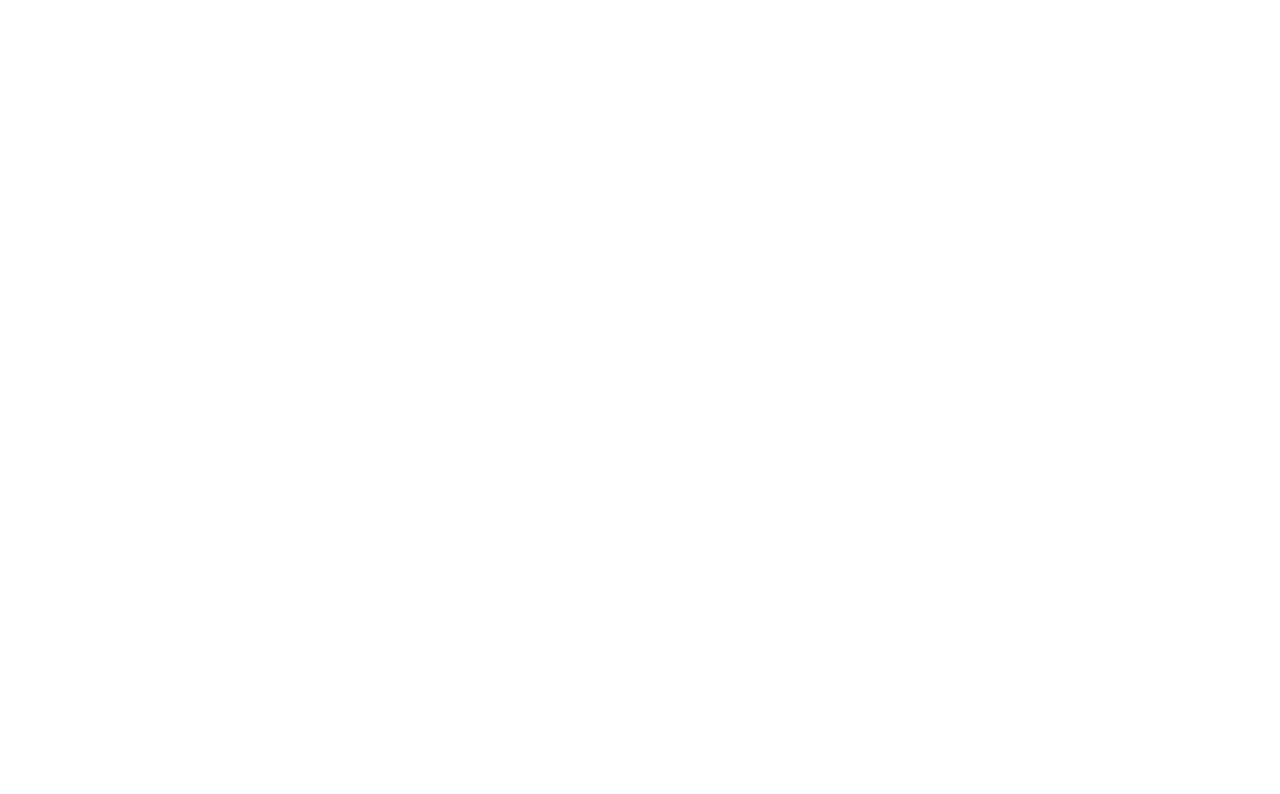
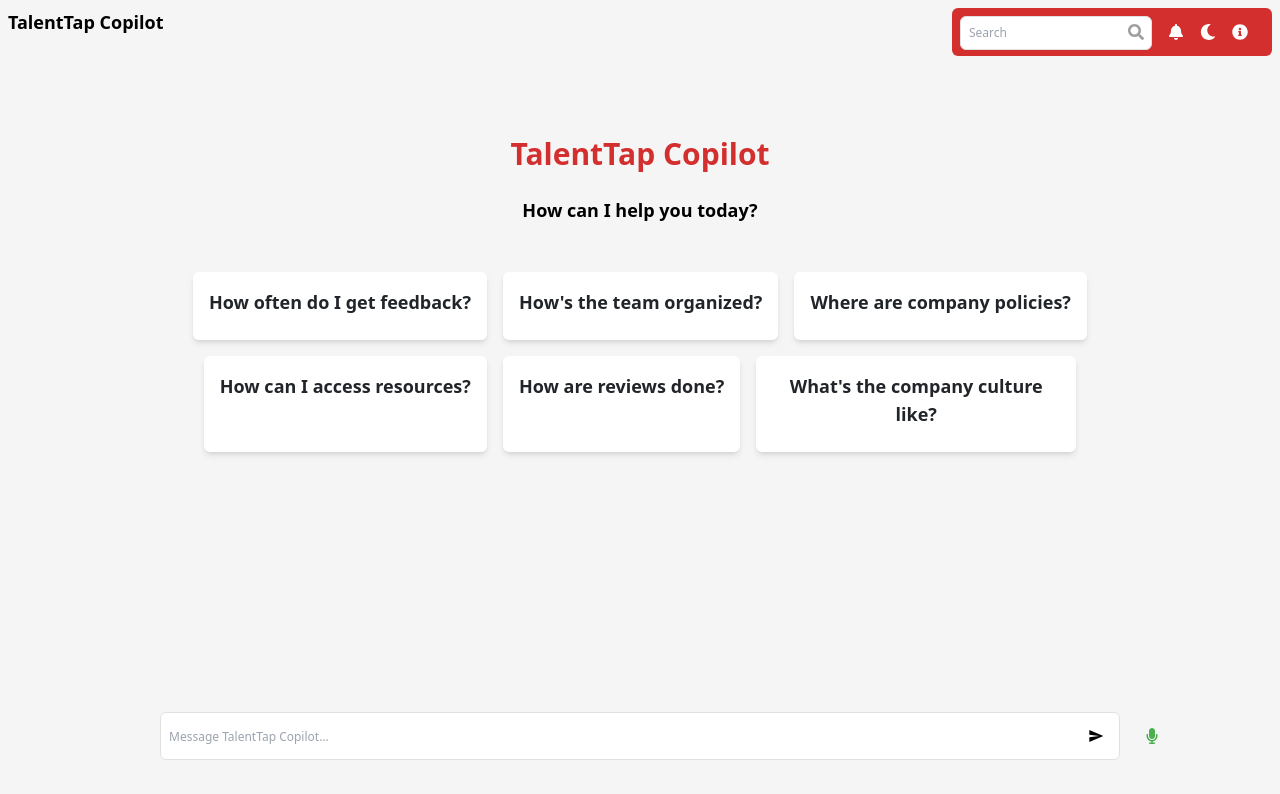
Before and after one commit to jianwei2102/talenttap-frontend, a React (Create React App) app: page /llm in a window 1280 px wide. Before the commit this address had no page. Shown: the top 794 px of the page. Built offline with nearby package versions, Linux system fonts and the light colour scheme.

Commit message:
LLM page

```diff
--- a/src/App.tsx
+++ b/src/App.tsx
@@ -23,6 +23,7 @@
 import BriefingVideo1 from "./pages/candidate/BriefingVideo1.tsx";
 import BriefingVideo2 from "./pages/candidate/BriefingVideo2.tsx";
 import BriefingVideo3 from "./pages/candidate/BriefingVideo3.tsx";
+import LLM from "./pages/LLMPage.tsx"
 
 function App() {
     return (
@@ -47,6 +48,7 @@
                 <Route path="/briefing-video/1" element={<BriefingVideo1/>}/>
                 <Route path="/briefing-video/2" element={<BriefingVideo2/>}/>
                 <Route path="/briefing-video/3" element={<BriefingVideo3/>}/>
+                <Route path="/llm" element={<LLM/>}/>
             </Routes>
         </Router>
     );
--- /dev/null
+++ b/src/pages/LLMPage.tsx
@@ -0,0 +1,76 @@
+import React from "react";
+import { MdSend } from "react-icons/md";
+import { FaMicrophone } from "react-icons/fa";
+import { FaSearch } from "react-icons/fa";
+import { FaBell } from 'react-icons/fa';
+import { FaMoon } from "react-icons/fa";
+import { FaInfoCircle } from "react-icons/fa";
+
+function LLM() {
+    return (
+        <div className="tw-min-h-screen tw-relative tw-bg-gray-100">
+            <div className="tw-relative tw-flex tw-justify-between">
+                <span className="tw-mt-2 tw-ml-2 tw-text-black tw-text-lg tw-font-bold">TalentTap Copilot</span>
+                <div className="tw-mt-2 tw-mr-2 tw-w-80 tw-h-12 tw-bg-red-700 tw-rounded-md">
+                    <div className="tw-relative tw-w-3/4">
+                        <input
+                                type="text"
+                                placeholder="Search"
+                                className="tw-mt-2 tw-ml-2 tw-w-48 tw-text-xs tw-pl-2 tw-py-2 tw-border tw-border-gray-300 tw-rounded-md tw-text-sm tw-outline-none"
+                        />
+                        <FaSearch className="tw-absolute tw-top-2 tw-right-10 tw-mt-2 tw-mr-2 tw-text-gray-500 tw-cursor-pointer"/>
+                    </div>
+                    <FaBell className="tw-absolute tw-top-3 tw-right-0 tw-mt-3 tw-mr-24 tw-text-white tw-cursor-pointer"/>
+                    <FaMoon className="tw-absolute tw-top-3 tw-right-0 tw-mt-3 tw-mr-16 tw-text-white tw-cursor-pointer"/>
+                    <FaInfoCircle className="tw-absolute tw-top-3 tw-right-0 tw-mt-3 tw-mr-8 tw-text-white tw-cursor-pointer"/>
+                </div>
+            </div>
+
+            <div className="tw-relative tw-top-20">
+                <div className="tw-flex tw-flex-col tw-items-center tw-space-y-6 tw-w-full tw-bg-gray-100">
+                    <span className="tw-text-red-700 tw-text-3xl tw-font-bold">TalentTap Copilot</span>
+                    <span className="tw-text-black tw-text-lg tw-font-bold">How can I help you today?</span>
+                </div>
+
+                <div className="tw-flex tw-flex-wrap tw-justify-center tw-mt-10 tw-absolute tw-w-full">
+                    <div className="tw-flex">
+                        <div className="tw-bg-white tw-p-4 tw-m-2 tw-rounded-md tw-shadow-md tw-max-w-xs tw-text-center">
+                            <h2 className="tw-text-lg tw-font-semibold">How often do I get feedback?</h2>
+                        </div>
+                        <div className="tw-bg-white tw-p-4 tw-m-2 tw-rounded-md tw-shadow-md tw-max-w-xs tw-text-center">
+                            <h2 className="tw-text-lg tw-font-semibold">How's the team organized?</h2>
+                        </div>
+                        <div className="tw-bg-white tw-p-4 tw-m-2 tw-rounded-md tw-shadow-md tw-max-w-xs tw-text-center">
+                            <h2 className="tw-text-lg tw-font-semibold">Where are company policies?</h2>
+                        </div>
+                    </div>
+                    <div className="tw-flex">
+                        <div className="tw-bg-white tw-p-4 tw-m-2 tw-rounded-md tw-shadow-md tw-max-w-xs tw-text-center">
+                            <h2 className="tw-text-lg tw-font-semibold">How can I access resources?</h2>
+                        </div>
+                        <div className="tw-bg-white tw-p-4 tw-m-2 tw-rounded-md tw-shadow-md tw-max-w-xs tw-text-center">
+                            <h2 className="tw-text-lg tw-font-semibold">How are reviews done?</h2>
+                        </div>
+                        <div className="tw-bg-white tw-p-4 tw-m-2 tw-rounded-md tw-shadow-md tw-max-w-xs tw-text-center">
+                            <h2 className="tw-text-lg tw-font-semibold">What's the company culture like?</h2>
+                        </div>
+                    </div>
+                </div>
+            </div>
+
+            <div className="tw-flex tw-flex-col tw-items-center tw-space-y-2 tw-fixed tw-bottom-10 tw-w-full tw-bg-gray-100">
+                <div className="tw-relative tw-w-3/4">
+                    <input
+                        type="text"
+                        placeholder="Message TalentTap Copilot..."
+                        className="tw-h-12 tw-w-full tw-text-xs tw-pl-2 tw-py-2 tw-border tw-border-gray-300 tw-rounded-md tw-text-sm tw-outline-none"
+                    />
+                    <MdSend className="tw-absolute tw-top-2 tw-right-2 tw-mt-2 tw-mr-2 tw-text-black tw-cursor-pointer" />
+                </div>
+                <FaMicrophone className="tw-absolute tw-top-2 tw-right-6 tw-mt-2 tw-mr-24 tw-text-green-500 tw-cursor-pointer" />
+            </div>
+        </div>
+    );
+}
+
+export default LLM;
```
